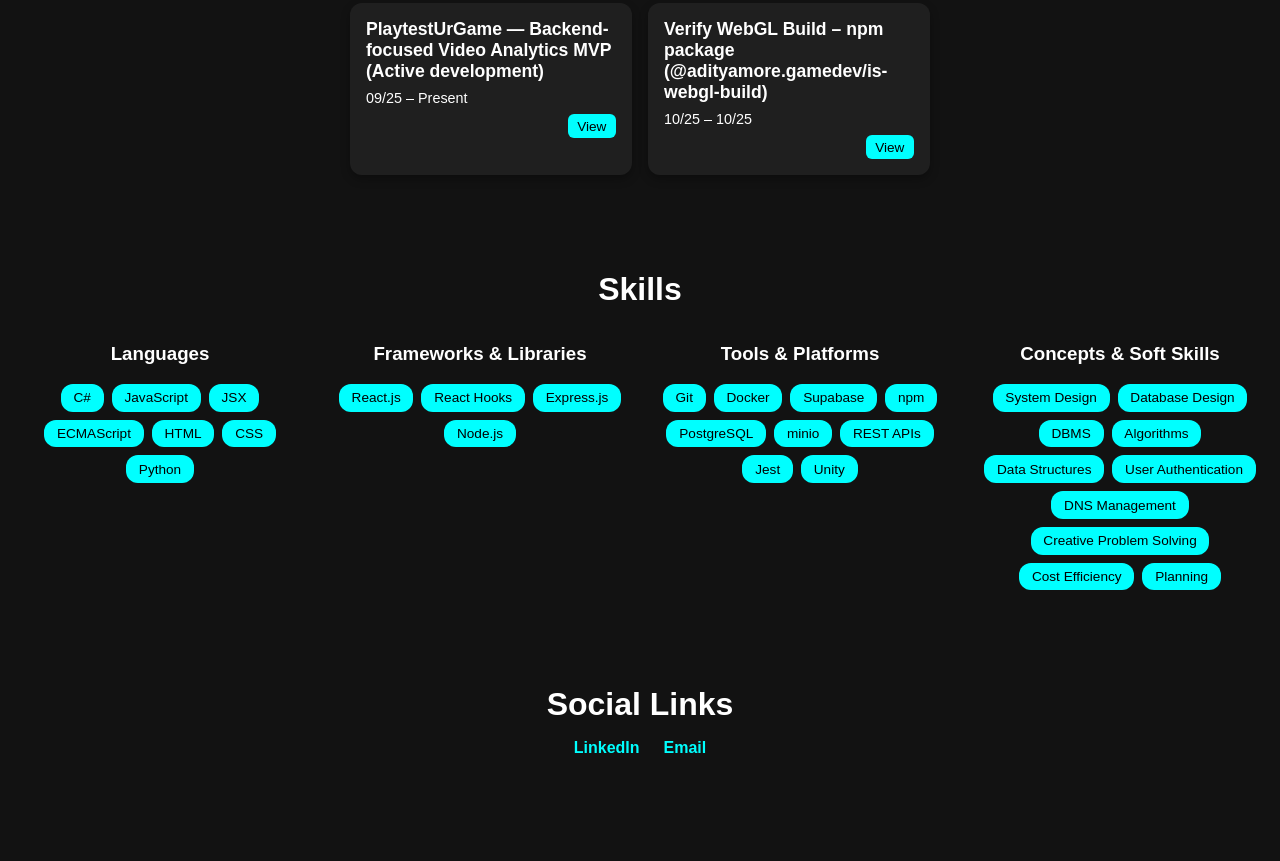
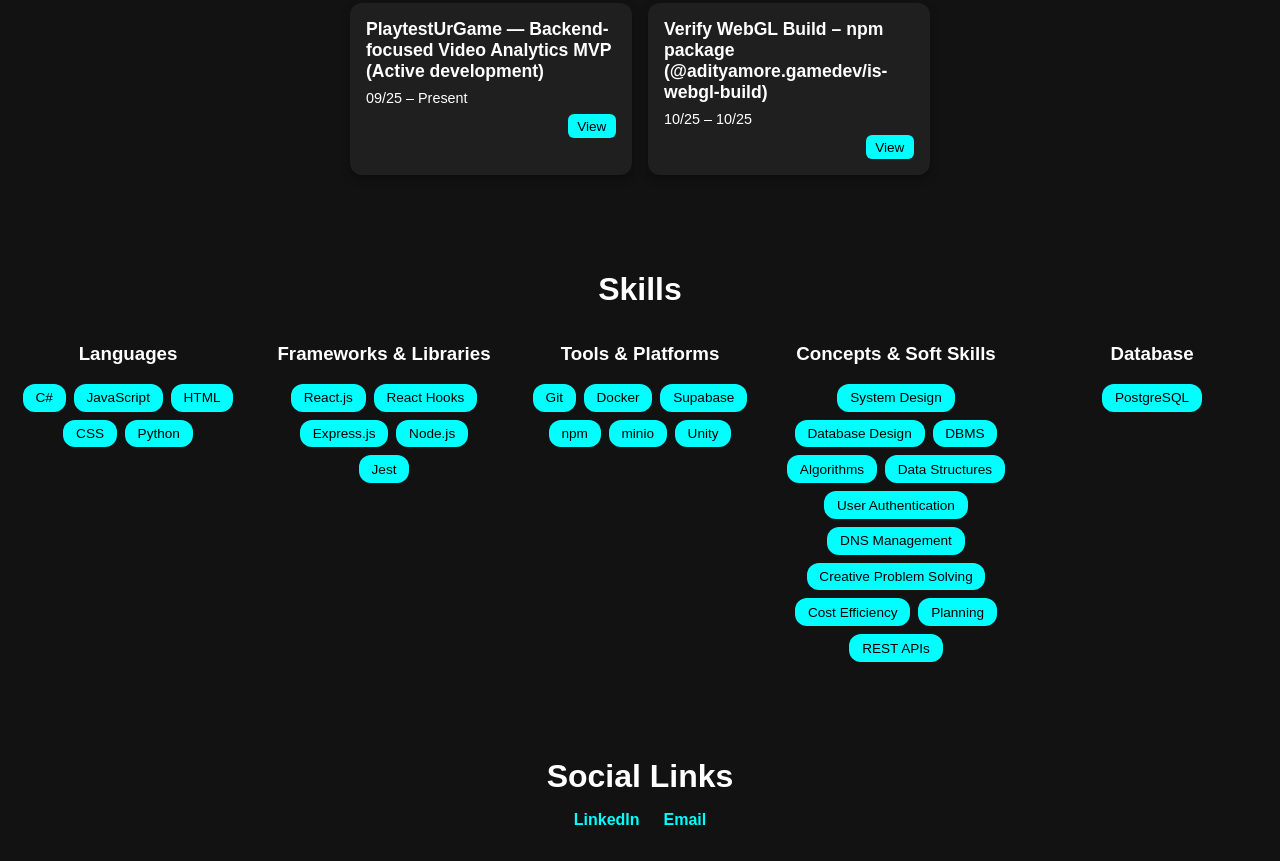
Before and after one commit to adityadmore2000/backend-dev-portfolio, a plain HTML site: page index.html in a window 1280 px wide. Shown: the part 989-1850 px from the top of the page. Before the commit the page ends 1778 px from the top, so only its background shows below. Drawn offline with Linux system fonts and the light colour scheme.

Commit message:
Technical incorrections solved

```diff
--- a/data.js
+++ b/data.js
@@ -54,7 +54,6 @@
       "Prepared for deployment through serverless platforms (Vercel, Netlify) to realize cost-efficient scalability.",
       "Existing AI-based bug detection robust solutions require Gigabytes of storage to identify problems, but this solution gets the work done in MBs (~99% storage saved), saving computational costs.",
       "Explanation + demo available at: https://youtu.be/RWnosZw35s0",
-      "Tech: React.js, Npm, Node.js, Express.js, Supabase, PostgreSQL, MinIO, Docker, REST API"
     ]
   },
   {
@@ -70,18 +69,21 @@
 ],
   skills: {
     languages: [
-      "C#", "JavaScript", "JSX", "ECMAScript", "HTML", "CSS", "Python"
+      "C#", "JavaScript", "HTML", "CSS", "Python"
     ],
     frameworks: [
-      "React.js", "React Hooks", "Express.js", "Node.js"
+      "React.js", "React Hooks", "Express.js", "Node.js","Jest"
     ],
     tools: [
-      "Git", "Docker", "Supabase", "npm", "PostgreSQL", "minio", "REST APIs", "Jest","Unity"
+      "Git", "Docker", "Supabase", "npm", "minio","Unity"
+    ],
+    database:[
+      "PostgreSQL"
     ],
     concepts: [
       "System Design", "Database Design", "DBMS", "Algorithms", "Data Structures",
       "User Authentication", "DNS Management", "Creative Problem Solving",
-      "Cost Efficiency", "Planning"
+      "Cost Efficiency", "Planning", "REST APIs"
     ]
   }
 
--- a/index.html
+++ b/index.html
@@ -54,6 +54,11 @@
             <h3>Concepts & Soft Skills</h3>
             <div class="skill-tags" id="concepts-tags"></div>
       </div>
+      <div class="skill-category">
+          <h3>Database</h3>
+          <div class="skill-tags" id="database-tags"></div>
+      </div>
+
     </div>
   </section>
 
--- a/script.js
+++ b/script.js
@@ -83,6 +83,7 @@
 const frameworksContainer = document.getElementById('frameworks-tags');
 const toolsContainer = document.getElementById('tools-tags');
 const conceptsContainer = document.getElementById('concepts-tags');
+const dbContainer = document.getElementById('database-tags');
 
 data.skills.languages.forEach(lang => {
   languagesContainer.appendChild(createSkillTag(lang));
@@ -99,3 +100,7 @@
 data.skills.concepts.forEach(concept => {
   conceptsContainer.appendChild(createSkillTag(concept));
 });
+
+data.skills.database.forEach(db => {
+  dbContainer.appendChild(createSkillTag(db));
+});
```
